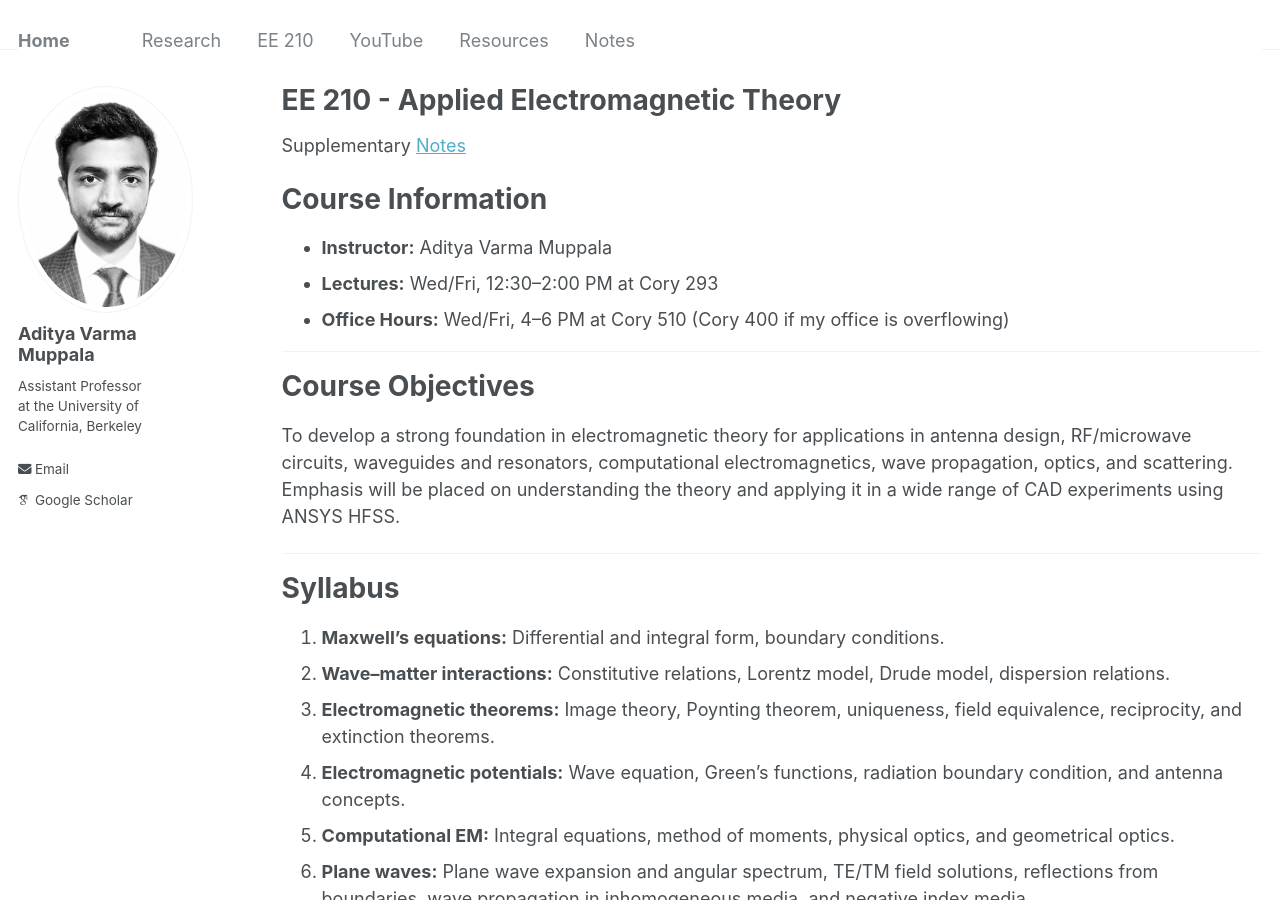
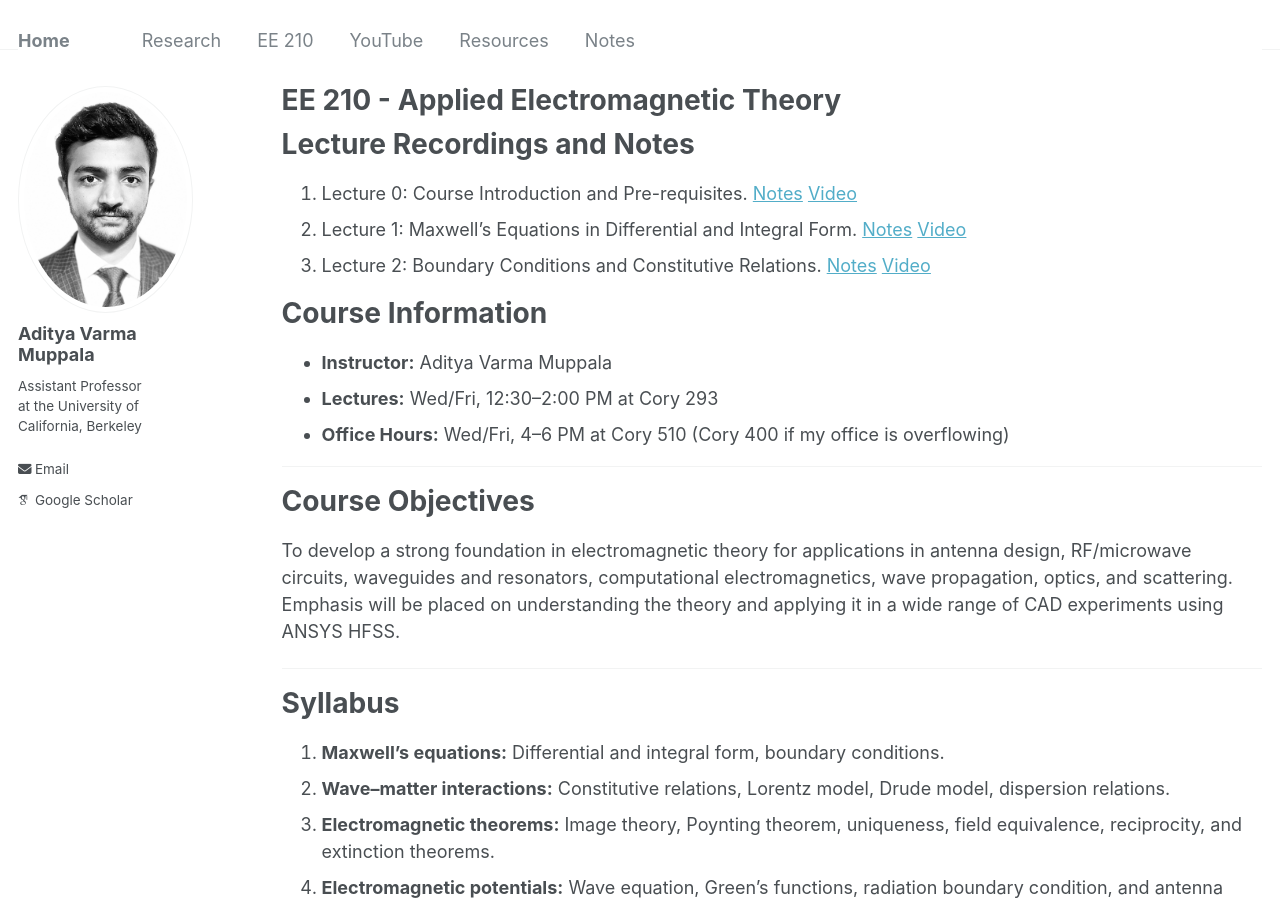
Before and after one commit to AdityaMuppala/adityamuppala.github.io, a Jekyll site: the page built from _pages/teaching210.md, in a window 1280 px wide and 900 px high. Built offline with Jekyll 4.4.1, drawn with Linux system fonts in a browser that asks for light colours; some web fonts are replaced.

Commit message:
Update teaching210.md

```diff
--- a/_pages/teaching210.md
+++ b/_pages/teaching210.md
@@ -4,7 +4,13 @@ title: EE 210 - Applied Electromagnetic Theory
 permalink: /teaching210/
 ---
 
-Supplementary [Notes](https://adityamuppala.github.io/assets/Notes_EE210/EE210_Supplementary_Notes.pdf)
+
+# Lecture Recordings and Notes
+
+0. Lecture 0: Course Introduction and Pre-requisites. [Notes](https://adityamuppala.github.io/assets/Notes_EE210/EE210_Supplementary_Notes.pdf) [Video](https://youtu.be/St917qVTUJo)
+1. Lecture 1: Maxwell's Equations in Differential and Integral Form. [Notes](https://adityamuppala.github.io/assets/Notes_EE210/EM01.pdf) [Video](https://youtu.be/WmTQY7kPQe0)
+2. Lecture 2: Boundary Conditions and Constitutive Relations. [Notes](https://adityamuppala.github.io/assets/Notes_EE210/EM02.pdf) [Video](https://youtu.be/UDKxtX8xlu0)
+
 
 # Course Information
 - **Instructor:** Aditya Varma Muppala
```
